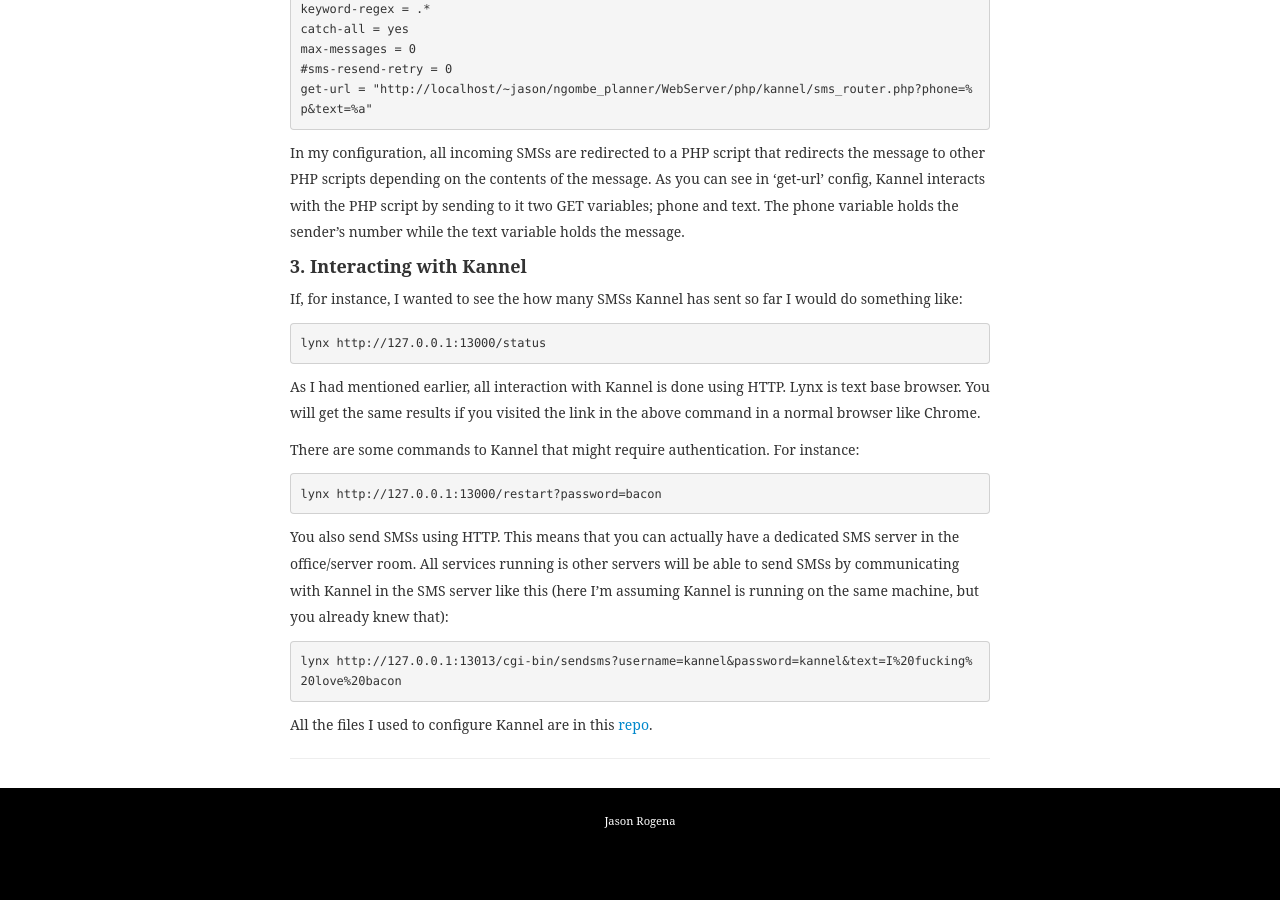
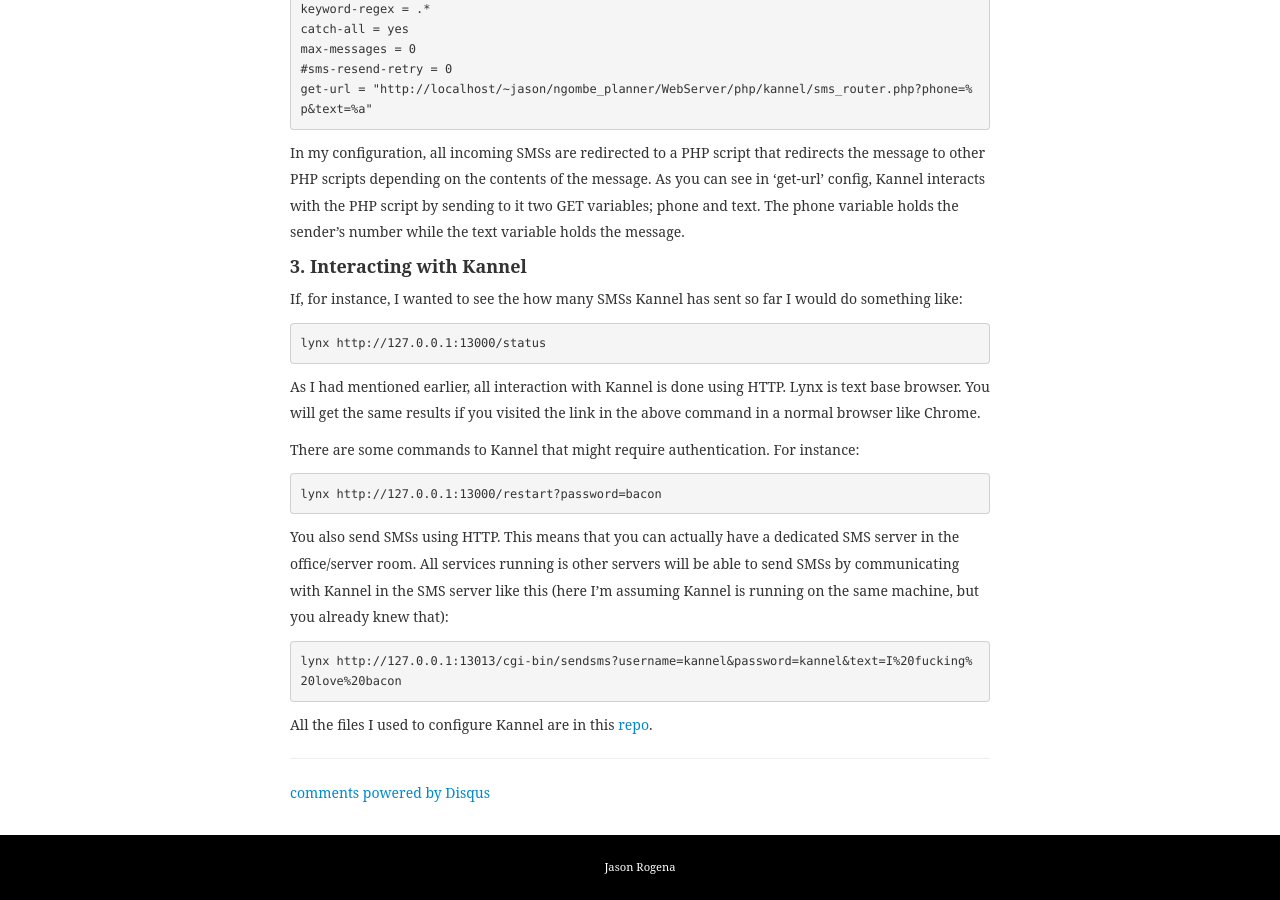
Before and after one commit to jasonrogena/jasonrogena.github.io, a Jekyll site: the page built from _posts/2014-01-18-kannel-with-the-huawei-e160.md, in a window 1280 px wide and 900 px high, scrolled down 3827 px. Built offline with Jekyll 4.4.1, drawn with Linux system fonts in a browser that asks for light colours; some web fonts are replaced; comment, search, counter and statistics services are not loaded; before the commit the page ends 4680 px from its top, so only the background shows below that.

Commit message:
theme: Comments via disqus
Commenting via disqus added to the theme

```diff
--- a/_layouts/post_page.html
+++ b/_layouts/post_page.html
@@ -18,6 +18,24 @@
 					{{ content }}
 					<hr>
 				</section>
+            <section>
+               {% if page.comments %}
+                      <div id="disqus_thread"></div>
+                         <script type="text/javascript">
+                             /* * * CONFIGURATION VARIABLES: EDIT BEFORE PASTING INTO YOUR WEBPAGE * * */
+                             var disqus_shortname = 'jasonrogena'; // required: replace example with your forum shortname
+
+                             /* * * DON'T EDIT BELOW THIS LINE * * */
+                             (function() {
+                                 var dsq = document.createElement('script'); dsq.type = 'text/javascript'; dsq.async = true;
+                                 dsq.src = '//' + disqus_shortname + '.disqus.com/embed.js';
+                                 (document.getElementsByTagName('head')[0] || document.getElementsByTagName('body')[0]).appendChild(dsq);
+                             })();
+                         </script>
+                         <noscript>Please enable JavaScript to view the <a href="http://disqus.com/?ref_noscript">comments powered by Disqus.</a></noscript>
+                         <a href="http://disqus.com" class="dsq-brlink">comments powered by <span class="logo-disqus">Disqus</span></a>
+               {% endif %}
+            </section>
 				<section style="font-weight:bold; margin-bottom: 2em;">
 					{% if page.previous %}
 							<a rel="prev" class="a-hover"href="{{ page.previous.url }}"><i class="icon-double-angle-left"></i> {{ page.previous.title }}</a>
```
Also changed, not shown: _posts/2014-01-18-kannel-with-the-huawei-e160.md (+1 -0 lines), 1 other file.
